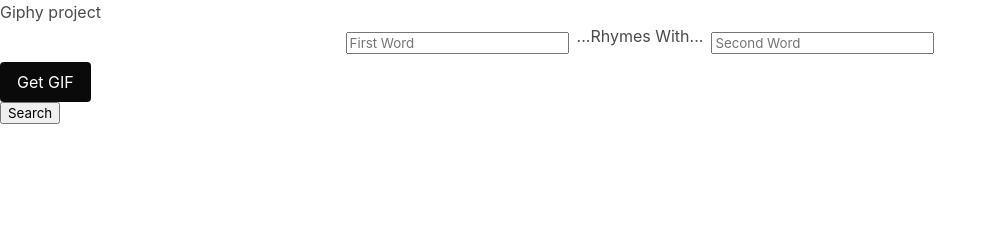
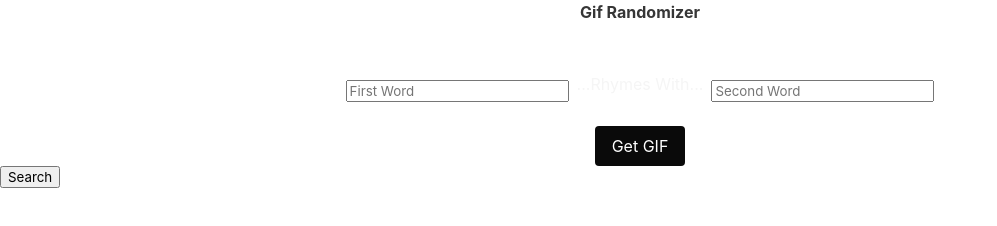
Before and after one commit to Rashuneagle/our_Group_Project, a plain HTML site: page index.html in a window 1280 px wide. Shown: the whole page, without its empty margins (0-997 px from the left). Drawn offline with nearby package versions, Linux system fonts and the light colour scheme.

Commit message:
added color and more structure

```diff
--- a/index.html
+++ b/index.html
@@ -5,20 +5,24 @@
     <meta name="viewport" content="width=device-width, initial-scale=1">
     <title>WordsAPI and Giphy</title>
     <link rel="stylesheet" href="https://cdn.jsdelivr.net/npm/bulma@0.9.4/css/bulma.min.css">
+    <link rel="stylesheet" href="style.css">
   </head>
-  <body>
-    <header>
-        <h1>Giphy project</h1>
+  <body class=" has-text-light">
+    <header class="is-flex is-justify-content-center">
+        <h1 class="has-text-white"><strong>Gif Randomizer</strong></h1>
     </header>
-  <main class="main">
-    <form class="container is-flex is-justify-content-center	">
+  <main class="main mt-6">
+    <form class="container is-flex is-justify-content-center">
         <input class="m-2 is-justify-content-center" type="text" placeholder="First Word" id="first_Word">
         <label for="bothWords">...Rhymes With...</label>
         <input class="m-2 is-justify-content-center" type="text" placeholder="Second Word" id="second_Word">
 
     </form>
+    <section class="is-flex is-justify-content-center mt-4">
+    <button id="getGif" class="button is-black">Get GIF</button>
+    <div></div>
+    </section>
 
-    <button id="getGif" class="button is-black">Get GIF</button>
     <button class="is-flex">Search</button>
 
 
--- a/style.css
+++ b/style.css
@@ -0,0 +1,5 @@
+html, body {
+    height: 100%;
+    margin: 0;
+    padding: 0;
+  }
```
